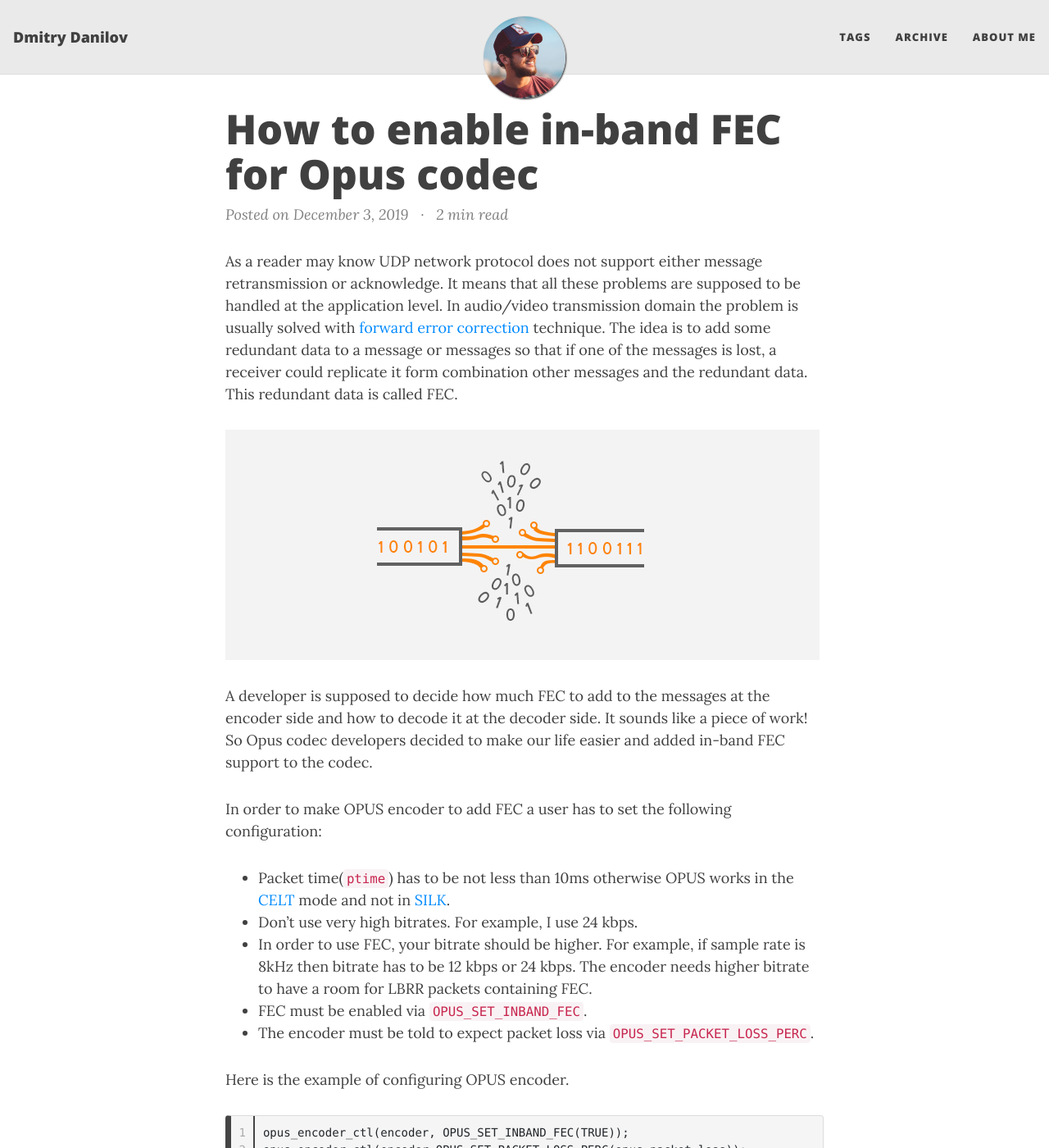
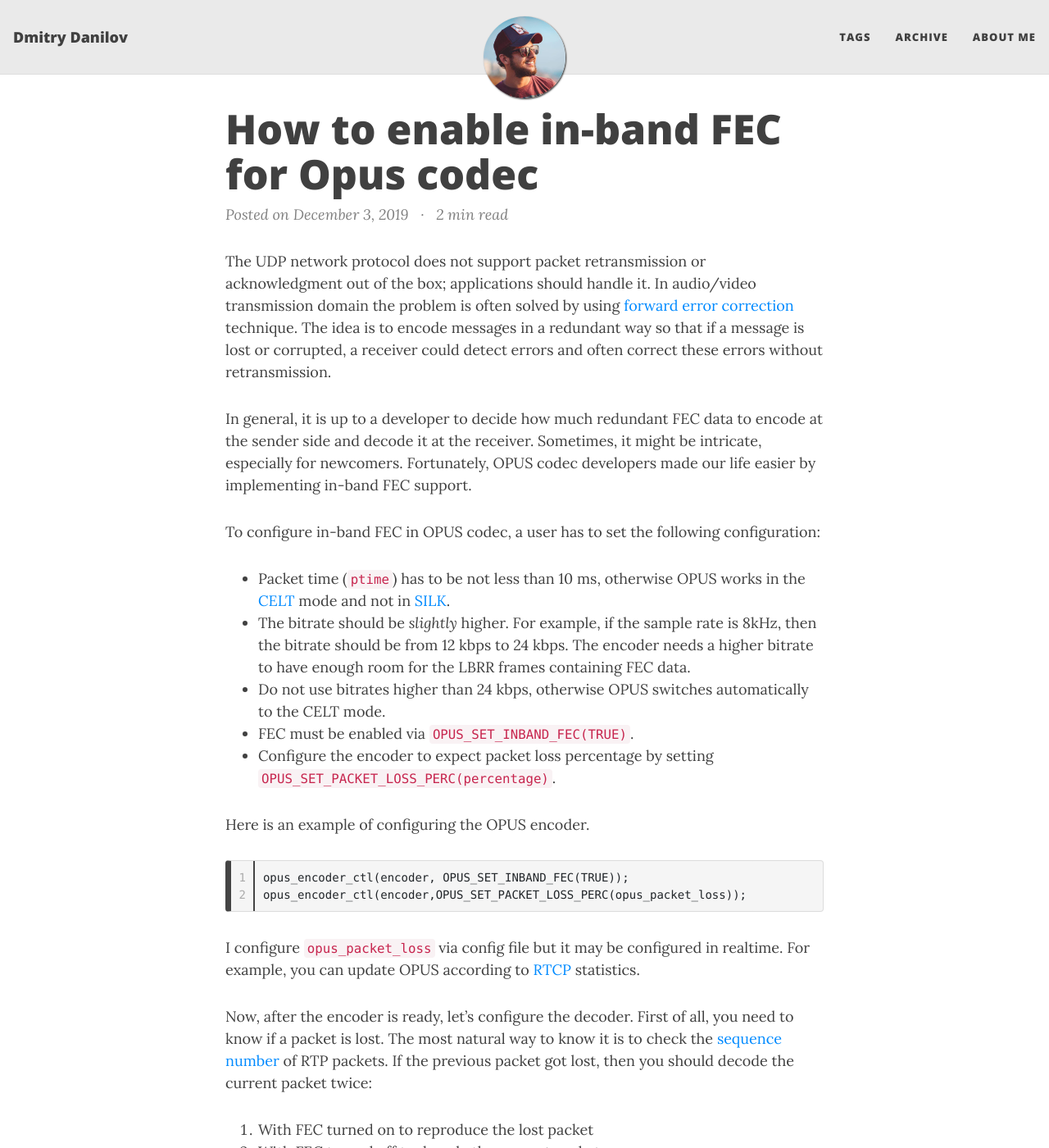
Before and after one commit to f-squirrel/f-squirrel.github.io, a Jekyll site: the page built from _posts/2019-12-03-how-to-enable-in-band-fec-for-opus-codec.md, in a window 1280 px wide and 1400 px high. Shown: the whole window at 82% size. Built offline with Jekyll 4.4.1, drawn with Linux system fonts in a browser that asks for light colours; nearby versions of some CDN libraries; comment, search, counter and statistics services are not loaded; some of the changed text lies outside the part shown.

Commit message:
post: Fix grammar

````diff
--- a/_posts/2019-12-03-how-to-enable-in-band-fec-for-opus-codec.md
+++ b/_posts/2019-12-03-how-to-enable-in-band-fec-for-opus-codec.md
@@ -8,30 +8,28 @@ tags: [udp, opus, fec, rtcp, rtp]
 readtime: true
 ---
 
-As a reader may know UDP network protocol does not support either message retransmission or acknowledge.  It means that
-all these problems are supposed to be handled at the application level.  In audio/video transmission domain the problem
-is usually solved with [forward error correction](https://en.wikipedia.org/wiki/Forward_error_correction){:target="_blank"} technique.
-The idea is to add some redundant data to a message or messages so that if one of the messages is lost, a receiver could
-replicate it form combination other messages and the redundant data. This redundant data is called FEC.
+The UDP network protocol does not support packet retransmission or acknowledgment out of the box; applications should handle it.
+In audio/video transmission domain the problem is often solved by using [forward error correction](https://en.wikipedia.org/wiki/Forward_error_correction){:target="_blank"} technique.
+The idea is to encode messages in a redundant way so that if a message is lost or corrupted, a receiver could detect errors and often correct these errors without retransmission.
+<!--This redundant data is called FEC.-->
 
-![Packet loss image](/img/How-to-Test-Packet-Loss-on-Windows.png)
+<!--![Packet loss image](/img/How-to-Test-Packet-Loss-on-Windows.png)-->
 
-A developer is supposed to decide how much FEC to add to the messages at the encoder side and how to decode
-it at the decoder side. It sounds like a piece of work!
-So Opus codec developers decided to make our life easier and added in-band FEC support to the codec.
+In general, it is up to a developer to decide how much redundant FEC data to encode at the sender side and decode it at the receiver.
+Sometimes, it might be intricate, especially for newcomers.
+Fortunately, OPUS codec developers made our life easier by implementing in-band FEC support.
 
-In order to make OPUS encoder to add FEC a user has to set the following configuration:
+To configure in-band FEC in OPUS codec, a user has to set the following configuration:
 
-* Packet time(`ptime`) has to be not less than 10ms otherwise OPUS works in the
-[CELT](https://en.wikipedia.org/wiki/CELT){:target="_blank"} mode and not in [SILK](https://en.wikipedia.org/wiki/SILK){:target="_blank"}.
-* Don't use very high bitrates. For example, I use 24 kbps.
-* In order to use FEC, your bitrate should be higher. For example,
-if sample rate is 8kHz then bitrate has to be 12 kbps or 24 kbps.
-The encoder needs higher bitrate to have a room for LBRR packets containing FEC.
-* FEC must be enabled via `OPUS_SET_INBAND_FEC`.
-* The encoder must be told to expect packet loss via `OPUS_SET_PACKET_LOSS_PERC`.
+* Packet time (`ptime`) has to be not less than 10 ms, otherwise OPUS works in the [CELT](https://en.wikipedia.org/wiki/CELT){:target="_blank"} mode and not in [SILK](https://en.wikipedia.org/wiki/SILK){:target="_blank"}.
+* The bitrate should be *slightly* higher.
+For example, if the sample rate is 8kHz, then the bitrate should be from 12 kbps to 24 kbps.
+The encoder needs a higher bitrate to have enough room for the LBRR frames containing FEC data.
+* Do not use bitrates higher than 24 kbps, otherwise OPUS switches automatically to the CELT mode.
+* FEC must be enabled via `OPUS_SET_INBAND_FEC(TRUE)`.
+* Configure the encoder to expect packet loss percentage by setting `OPUS_SET_PACKET_LOSS_PERC(percentage)`.
 
-Here is the example of configuring OPUS encoder.
+Here is an example of configuring the OPUS encoder.
 
 ```c
 opus_encoder_ctl(encoder, OPUS_SET_INBAND_FEC(TRUE));
@@ -44,10 +42,12 @@ statistics.
 
 Now, after the encoder is ready, let's configure the decoder.
 First of all, you need to know if a packet is lost.
-The most natural way to know it is to check the sequence number of RTP packets.
-When you know that the previous packet is lost you are supposed to decode the current packet twice:
-first time with FEC turned on to reproduce the lost packet, and then with FEC turned off to decode the current packet.
+The most natural way to know it is to check the [sequence number](https://en.wikipedia.org/wiki/Real-time_Transport_Protocol#Packet_header){:target="_blank"} of RTP packets.
+If the previous packet got lost, then you should decode the current packet twice:
+1. With FEC turned on to reproduce the lost packet
+1. With FEC turned off to decode the current packet
 
+The following snippet is an example of decoder's configuration:
 ```c
 /* Decode the lost packet */
 opus_decoder_ctl(decoder, OPUS_GET_LAST_PACKET_DURATION(frame_size));
@@ -70,20 +70,24 @@ play_buffer(buffer);
 
 ## Summary ##
 
-We learned how to enable in-band FEC for Opus codec but the last thing to talk about is the pros and cons of using it!
+We learned how to configure in-band FEC for Opus codec, but the last thing to talk about is the pros and cons of using it!
 
 ### Pros: ###
 
-* No need to develop an inhouse mechanism of adding FEC to your packets.
-* Most of the third parties like SIP servers(Asterisk) or WebRTC support Opus in-band FEC out of the box.
-* FEC may increase the audio quality even when there is a packet loss.
+* No need to develop an in-house mechanism of encoding FEC data.
+* Most third parties like SIP servers (Asterisk) or WebRTC support Opus in-band FEC out of the box.
+* FEC increases the audio quality when there is packet loss or corruption.
 
 ### Cons: ###
 
 * Tricky to configure.
-* There is no obvious way to see if traffic actually carries in-band FEC except generating packet loss and listening to
-an audio sample. I used a sine wave generated by: `ffmpeg -f lavfi -i
-"sine=frequency=1000:sample_rate=8000:duration=5" output.wav`.
-* Since Opus packet contains information only about the prior packet in-band FEC can replicate only a single packet
-loss.  The problem is that usually packets are lost in a burst.
-* Enabling FEC increases bitrate and bandwidth.
+* There is no obvious way to see if traffic carries in-band FEC except generating packet loss and listening to
+an audio sample. I used a sine wave generated as follows:
+```plain
+$ ffmpeg -f lavfi \
+           -i "sine=frequency=1000:sample_rate=8000:duration=5" \
+           output.wav
+```
+* Since an OPUS packet contains information only about the previous packet, in-band FEC can replicate only a single packet loss.
+However, packets often get lost in a burst.
+* Enabling FEC implicitly increases bitrate and bandwidth.
````
